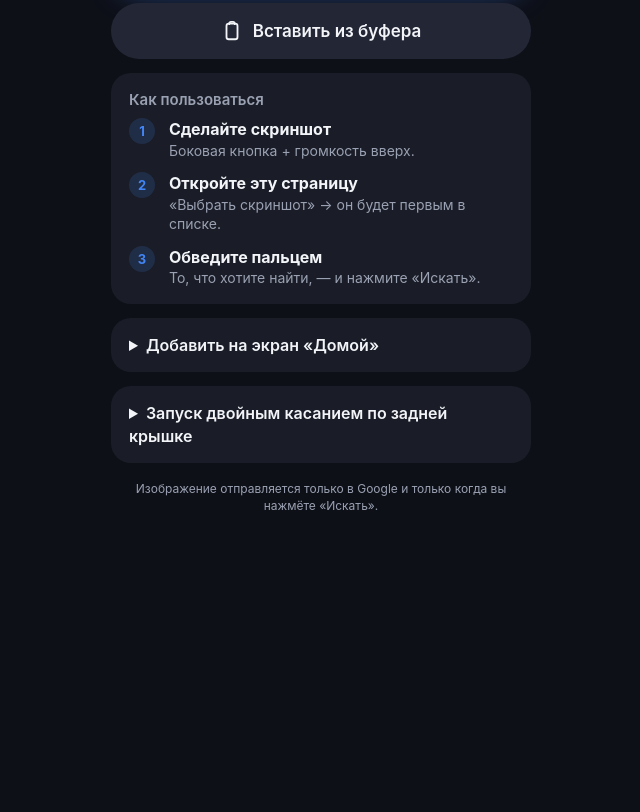
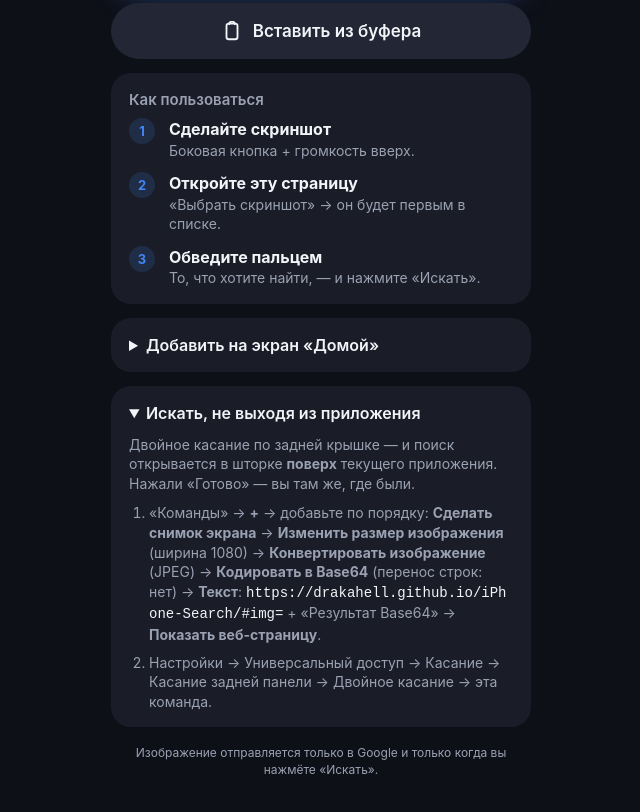
Before and after one commit to Drakahell/iPhone-Search, a plain HTML site: page web/index.html in a window 1280 px wide. Shown: the part 348-1160 px from the top of the page, without its empty margins (319-959 px from the left). Before the commit the page ends 907 px from the top, so only its background shows below. Drawn offline with Linux system fonts and the light colour scheme.

Commit message:
Веб: инструкция по команде «поиск поверх приложения» на главной
Co-Authored-By: Claude Opus 5.5 <noreply@anthropic.com>

```diff
--- a/web/app.css
+++ b/web/app.css
@@ -56,7 +56,8 @@ h1 { font-size: 30px; line-height: 1.15; margin: 8px 0 0; text-align: center; le
 .howto li span { color: var(--muted); font-size: 14px; }
 .tips summary { font-weight: 600; cursor: pointer; }
 .tips p { color: var(--muted); font-size: 14px; margin: 10px 0 0; }
-.tips code { color: var(--text); }
+.tips code { color: var(--text); word-break: break-all; }
+.tips .steps { color: var(--muted); font-size: 14px; margin: 10px 0 0; padding-left: 20px; display: grid; gap: 8px; }
 .privacy { text-align: center; color: var(--muted); font-size: 12px; margin-top: 4px; }
 
 /* ── Оверлей ───────────────────────────────────────────────────────── */
--- a/web/index.html
+++ b/web/index.html
@@ -51,11 +51,19 @@
        Чтобы убрать — удерживайте значок → «Удалить закладку». Больше ничего не остаётся.</p>
   </details>
 
-  <details class="tips" id="shortcut-tip">
-    <summary>Запуск двойным касанием по задней крышке</summary>
+  <details class="tips" id="shortcut-tip" open>
+    <summary>Искать, не выходя из приложения</summary>
     <p id="shortcut-ready" hidden><a class="btn small" id="shortcut-link" href="#">Добавить готовую команду</a></p>
-    <p>Команда: «Сделать снимок экрана» → «Скопировать в буфер» → «Открыть URL» (адрес этой страницы с <code>?paste</code>).
-       Затем: Настройки → Универсальный доступ → Касание → Касание задней панели → Двойное касание → эта команда.</p>
+    <p>Двойное касание по задней крышке — и поиск открывается в шторке <b>поверх</b> текущего приложения.
+       Нажали «Готово» — вы там же, где были.</p>
+    <ol class="steps">
+      <li>«Команды» → <b>+</b> → добавьте по порядку:
+        <b>Сделать снимок экрана</b> → <b>Изменить размер изображения</b> (ширина 1080) →
+        <b>Конвертировать изображение</b> (JPEG) → <b>Кодировать в Base64</b> (перенос строк: нет) →
+        <b>Текст</b>: <code>https://drakahell.github.io/iPhone-Search/#img=</code> + «Результат Base64» →
+        <b>Показать веб-страницу</b>.</li>
+      <li>Настройки → Универсальный доступ → Касание → Касание задней панели → Двойное касание → эта команда.</li>
+    </ol>
   </details>
 
   <p class="privacy">Изображение отправляется только в Google и только когда вы нажмёте «Искать».</p>
--- a/web/sw.js
+++ b/web/sw.js
@@ -1,6 +1,6 @@
 // Кэш оболочки приложения: значок на экране «Домой» открывается мгновенно и без сети.
 // При изменении файлов увеличьте номер версии.
-const CACHE = "circle-v4";
+const CACHE = "circle-v5";
 const SHELL = ["./", "index.html", "app.css", "app.js", "config.js", "manifest.webmanifest", "icons/icon-180.png", "icons/icon-192.png"];
 
 self.addEventListener("install", (e) => {
```
